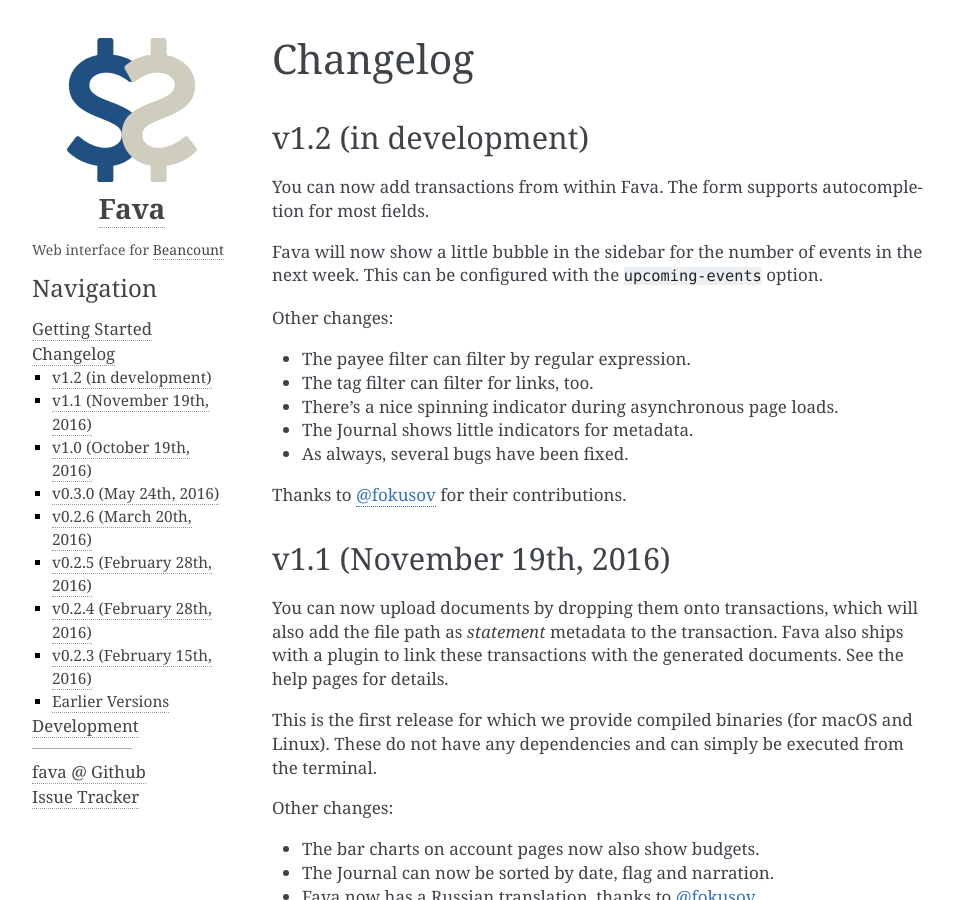
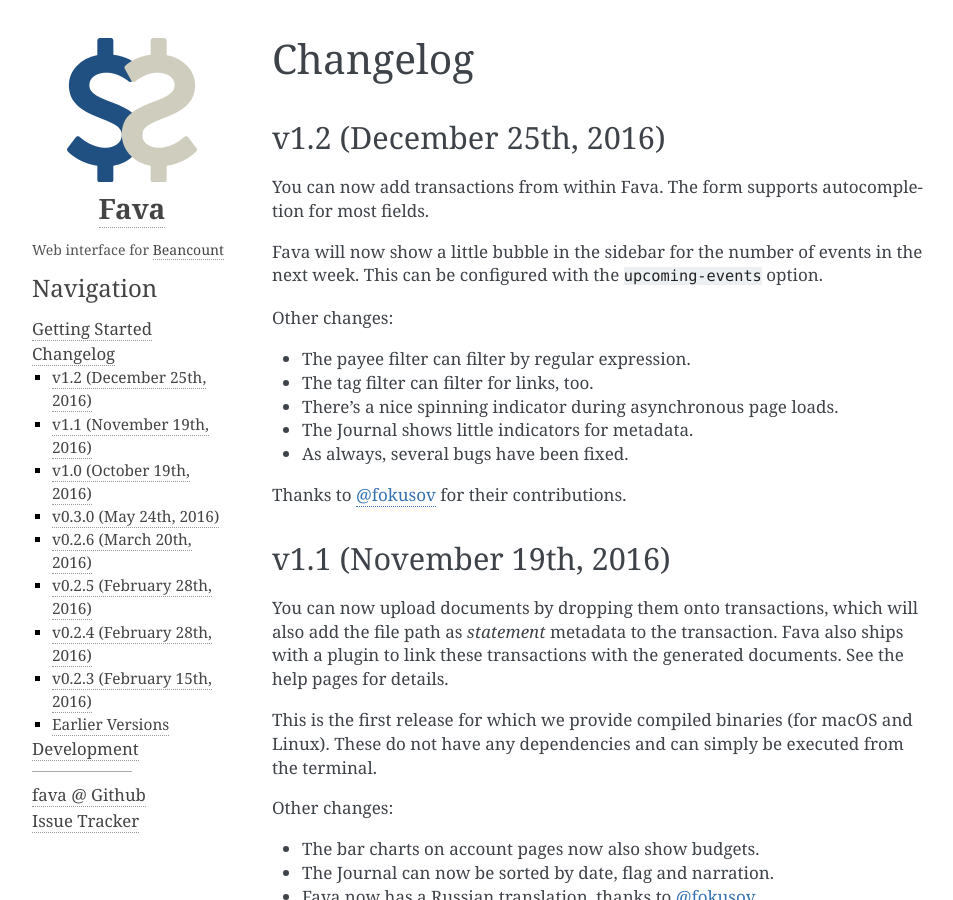
Before and after one commit to beancount/fava, a Sphinx documentation site: the page built from docs/changelog.rst, in a window 1280 px wide and 900 px high. Shown: the whole window, without its empty margins (148-1101 px from the left). Built offline with Sphinx 7.4.7, drawn with Linux system fonts in a browser that asks for light colours.

```diff
--- a/docs/changelog.rst
+++ b/docs/changelog.rst
@@ -1,8 +1,8 @@
 Changelog
 =========
 
-v1.2 (in development)
----------------------
+v1.2 (December 25th, 2016)
+--------------------------
 
 You can now add transactions from within Fava. The form supports autocompletion
 for most fields.
--- a/fava/__init__.py
+++ b/fava/__init__.py
@@ -12,4 +12,4 @@
     limitations under the License.
 """
 
-__version__ = '1.2'
+__version__ = '1.3-dev'
```
